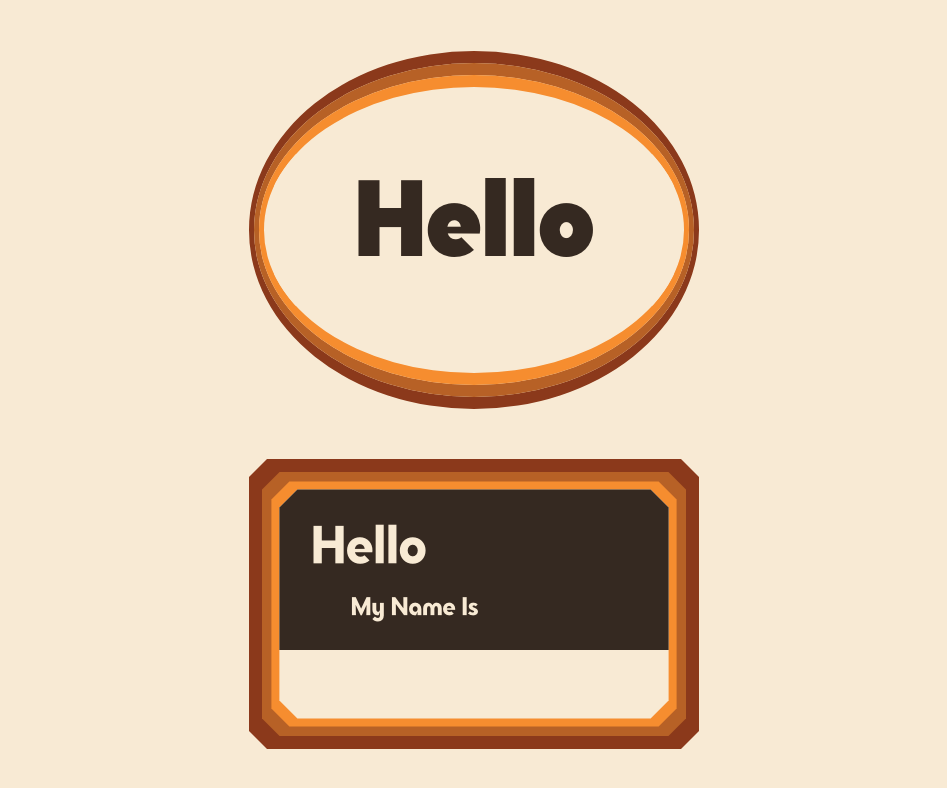
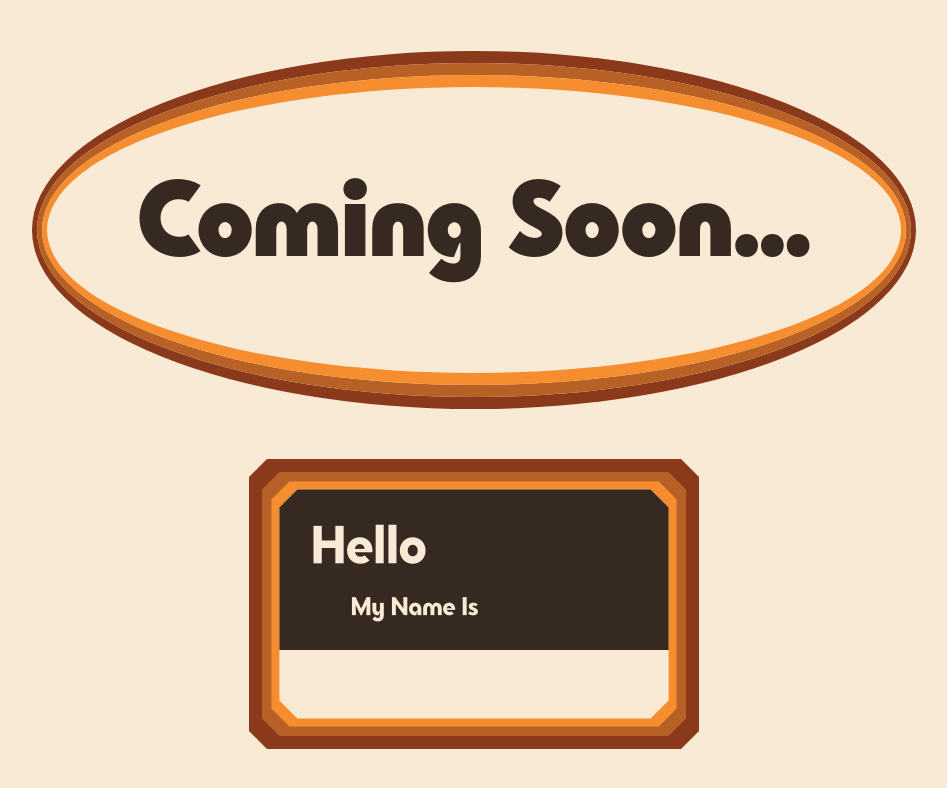
Before and after one commit to itsnameissteven/themanscene, a Next.js app: page / in a window 1280 px wide. Shown: the top 788 px of the page, without its empty margins (166-1113 px from the left). Built offline with nearby package versions, Linux system fonts and the light colour scheme.

Commit message:
Change hello

```diff
--- a/pages/index.tsx
+++ b/pages/index.tsx
@@ -12,7 +12,7 @@ const Home: NextPage = () => {
         <link rel="icon" href="/favicon.ico" />
       </Head>
       <RoundFrame>
-        <h1 className={styles.hello}>Hello</h1>
+        <h1 className={styles.hello}>Coming Soon...</h1>
       </RoundFrame>
       <RetroBorder className={styles.nameTag}>
         <div className={styles.octogonContent}>
--- a/styles/Home.module.scss
+++ b/styles/Home.module.scss
@@ -13,8 +13,8 @@
     font-weight: 900;
     font-family: 'Bonkus';
     @include mobile {
-      font-size: 45px;
-      padding: 10px 30px 5px;
+      font-size: 35px;
+      padding: 30px 20px 25px;
     }
   }
 }
@@ -33,7 +33,6 @@
   .headline {
     background-color: $retroBlack;
     padding-left: 8%;
-    // overflow: hidden;
     h1 {
       color: $retroCream;
       align-self: flex-start;
```
